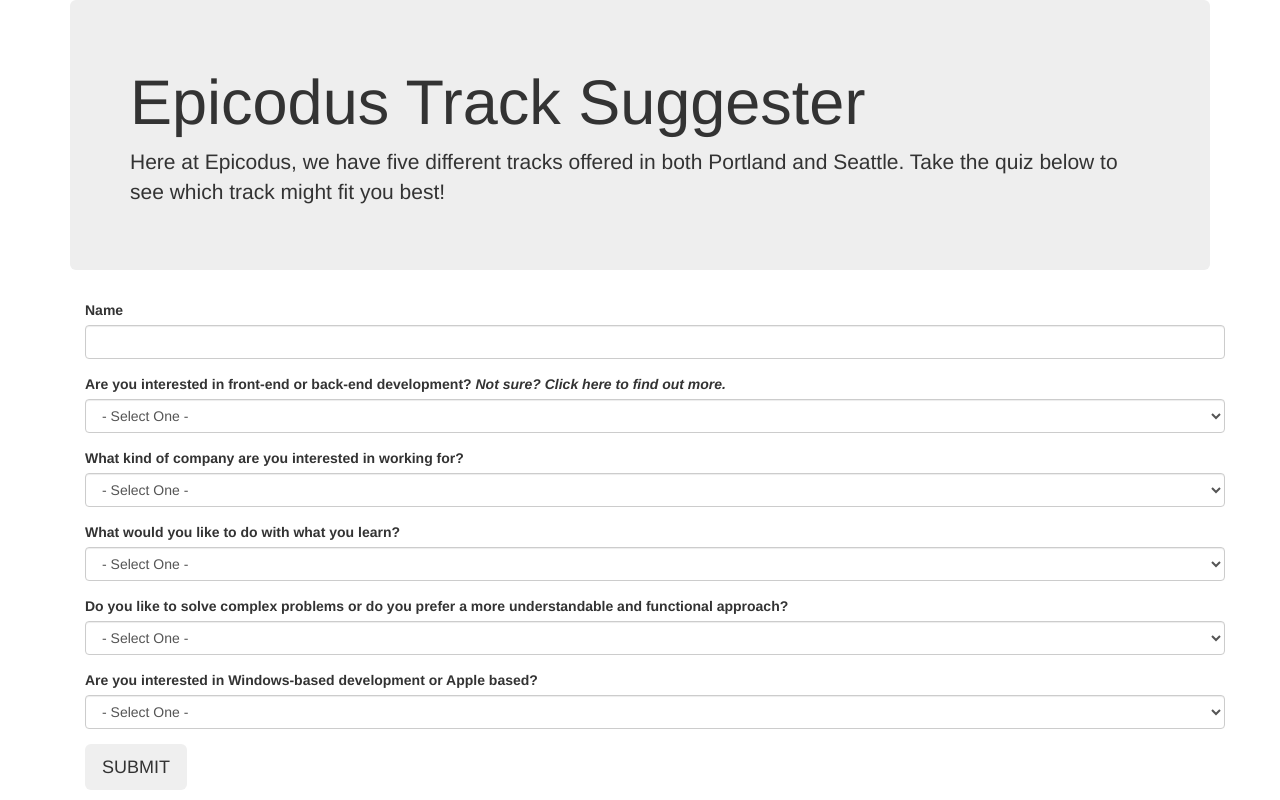
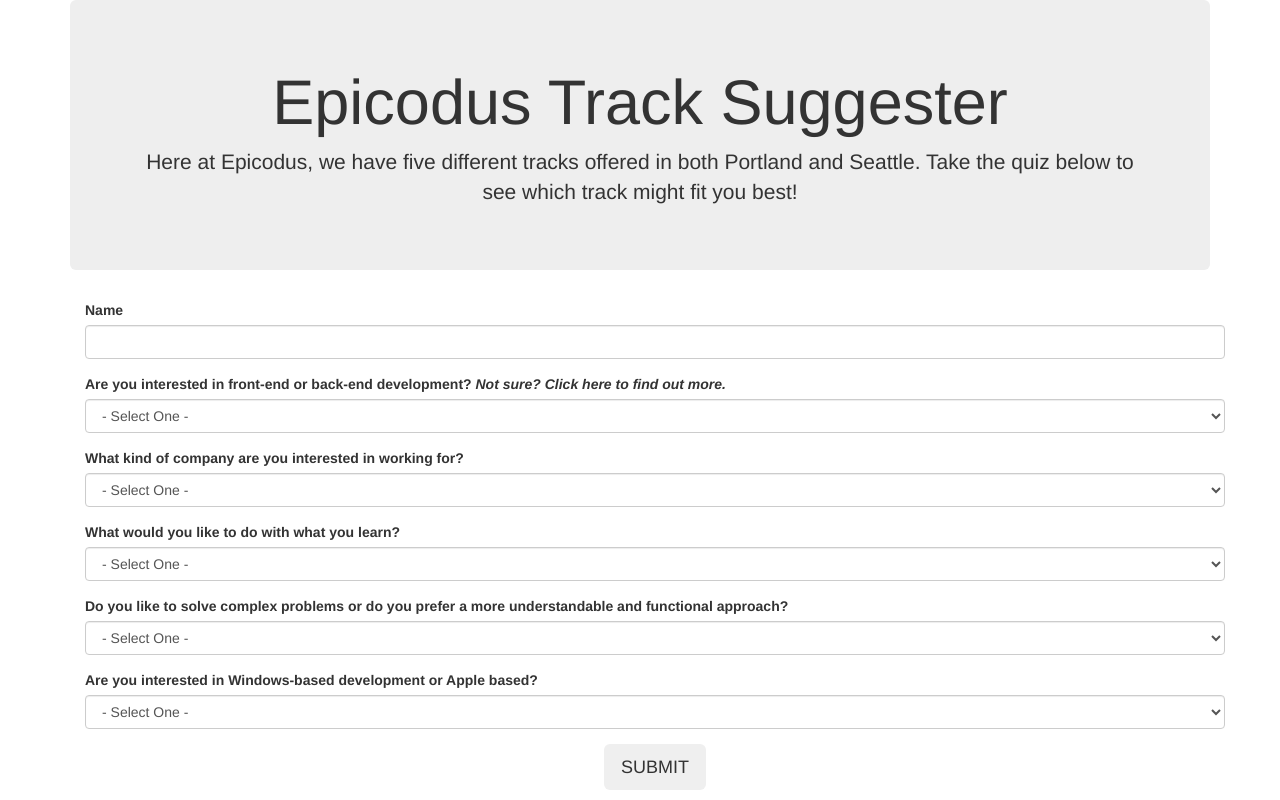
Before and after one commit to moodyan/track-suggester-week2, a plain HTML site: page index.html in a window 1280 px wide. Drawn offline with Linux system fonts and the light colour scheme.

Commit message:
Center submit button and jumbotron header text.

```diff
--- a/css/styles.css
+++ b/css/styles.css
@@ -1,3 +1,7 @@
 #answer-css, #answer-csharp, #answer-ruby, #answer-php {
   display: none;
 }
+
+.jumbotron {
+  text-align: center;
+}
--- a/index.html
+++ b/index.html
@@ -67,7 +67,7 @@
           </select>
         </div>
 
-        <button type="submit" class="btn btn-lg">SUBMIT</button>
+        <center><button type="submit" class="btn btn-lg">SUBMIT</button></center>
 
 <!-- Start Answer Section -->
 
```
